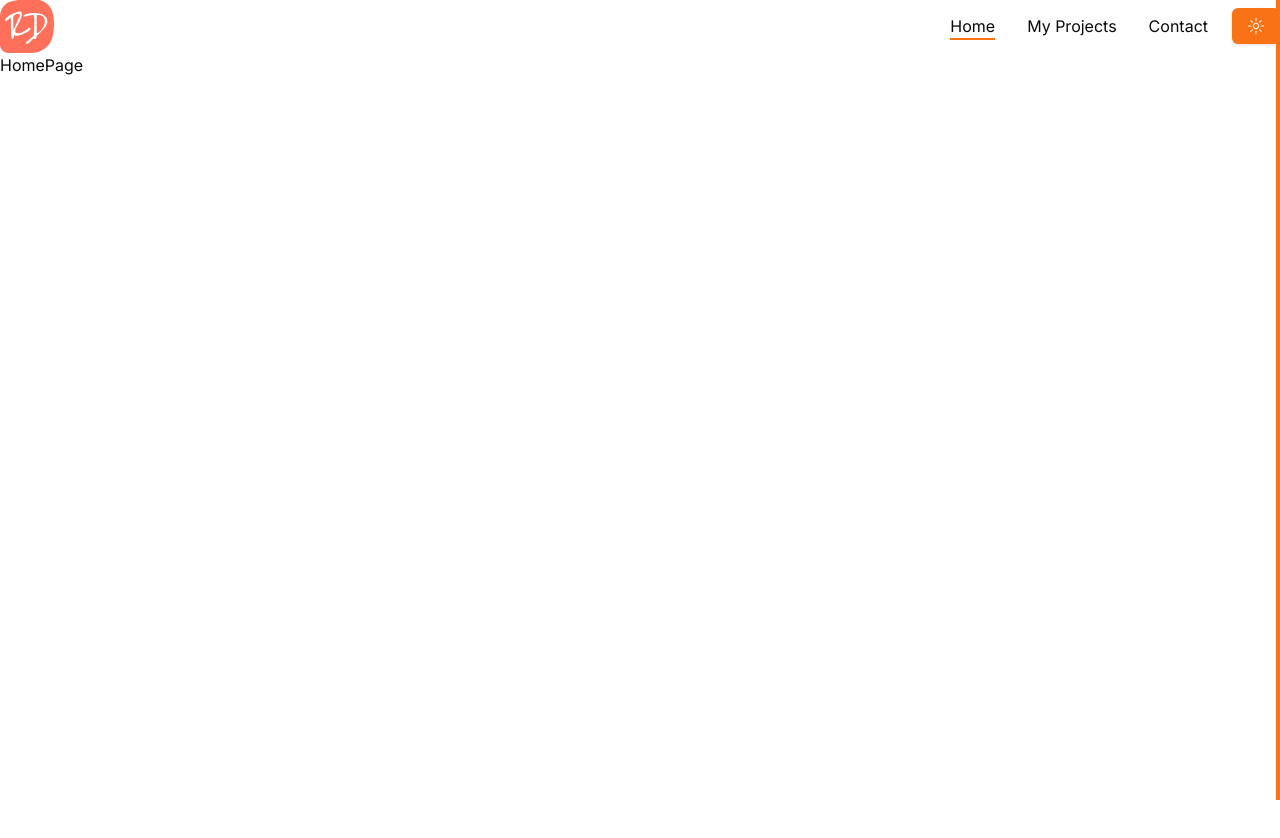
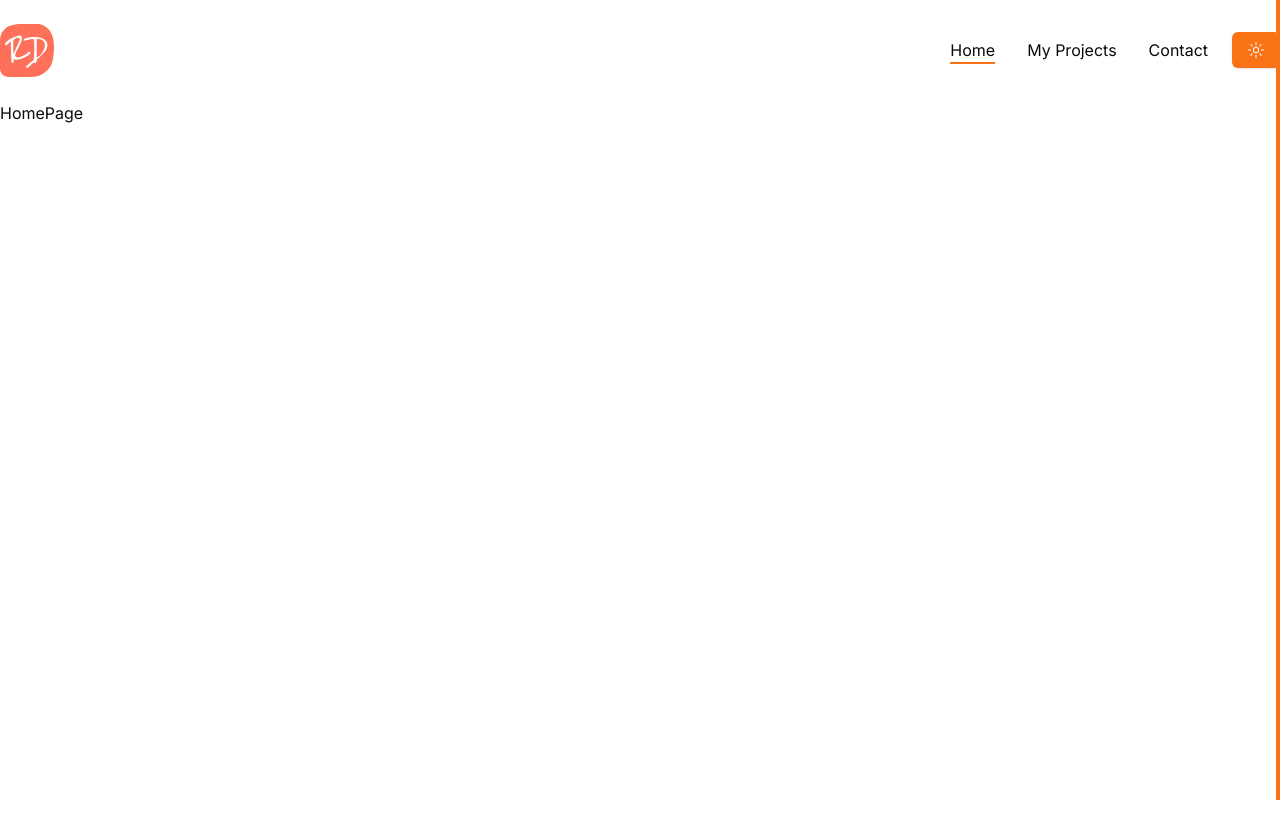
Before and after one commit to asifichy/Web_Portfolio, a Next.js app: page / in a window 1280 px wide. Shown: the top 838 px of the page. Built offline with nearby package versions, Linux system fonts and the light colour scheme.

Commit message:
sticky header

```diff
--- a/components/header.jsx
+++ b/components/header.jsx
@@ -5,10 +5,29 @@
 import Logo from "./Logo";
 import Nav from "./Nav";
 import MobileNav from "./MobileNav";
+import { usePathname } from "next/navigation";
 
 const Header = () => {
+  const [header, setHeader] = useState(false);
+  const pathname = usePathname();
+
+  useEffect(() => {
+    const scrollYPos = window.addEventListener("scroll", () => {
+      window.scrollY > 50 ? setHeader(true) : setHeader(false);
+    });
+    return () => {
+      window.removeEventListener("scroll", scrollYPos);
+    };
+  });
+
   return (
-    <header>
+    <header
+      className={`${
+        header
+          ? "p7-4 bg-white shadow-lg dark:bg-accent"
+          : "py-6 dark:bg-transparent"
+      } sticky top-0 z-30 transition-all`}
+    >
       <div className="container mx-auto">
         <div className="flex justify-between items-center">
           <Logo />
```
